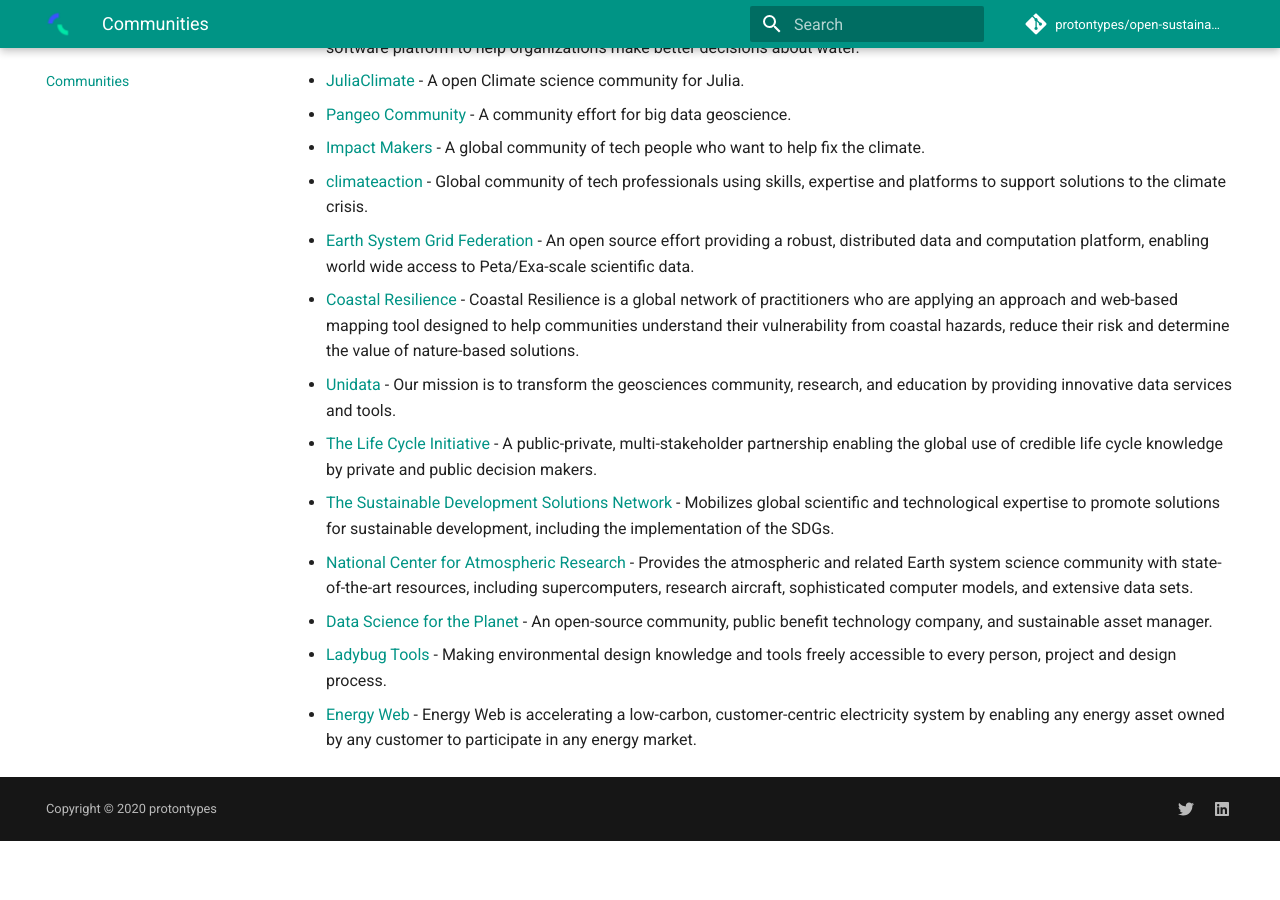
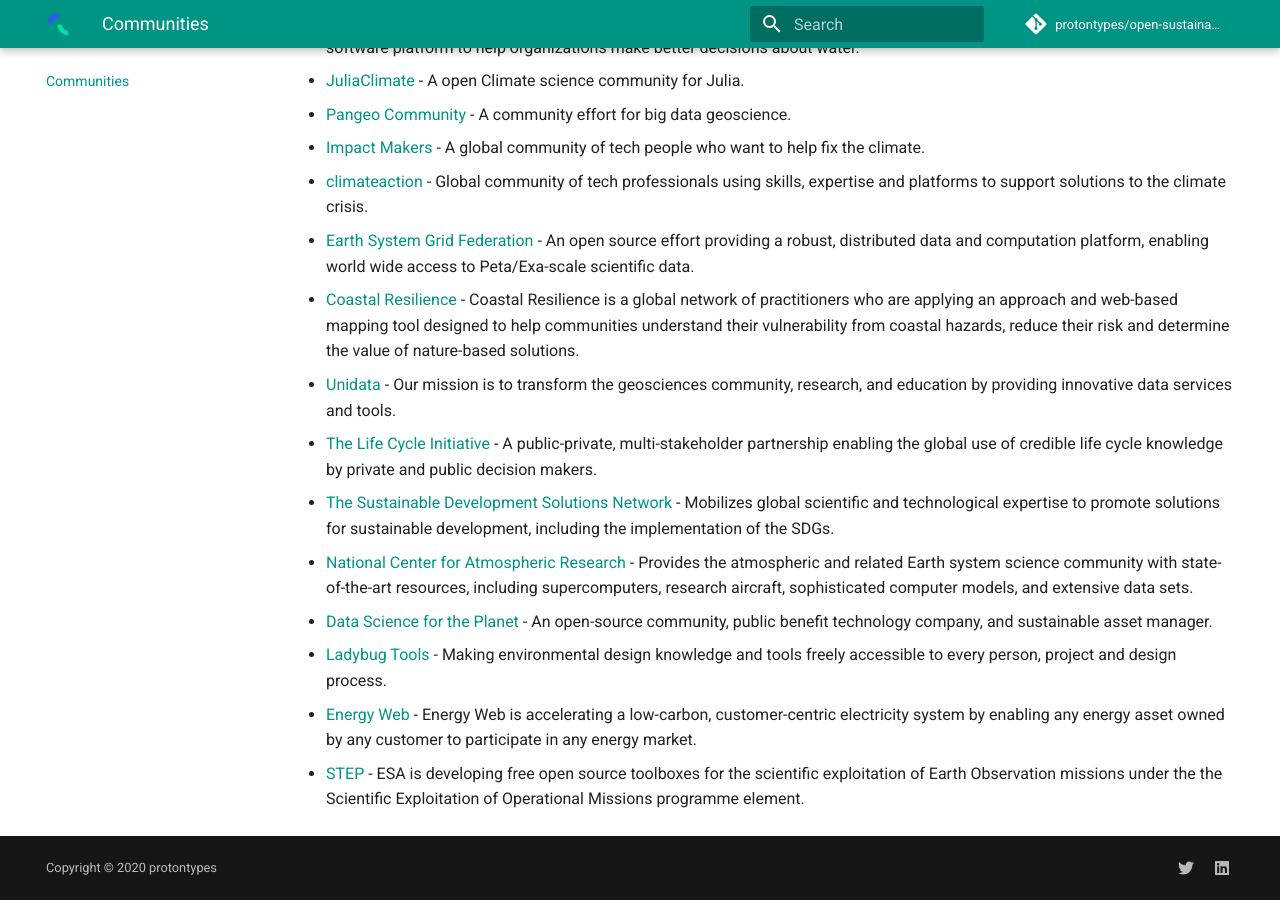
Before and after one commit to protontypes/open-sustainable-technology, an MkDocs documentation site: the page built from docs/COMMUNITIES.md, in a window 1280 px wide and 900 px high, scrolled down 1548 px. Built offline with MkDocs 1.6.1 and Material for MkDocs 9.7.7, drawn with Linux system fonts in a browser that asks for light colours; comment, search, counter and statistics services are not loaded; before the commit the page ends 2389 px from its top, so only the background shows below that.

Commit message:
Update COMMUNITIES.md

```diff
--- a/docs/COMMUNITIES.md
+++ b/docs/COMMUNITIES.md
@@ -40,3 +40,4 @@
 - [Data Science for the Planet](https://www.earthshot.eco/) - An open-source community, public benefit technology company, and sustainable asset manager.
 - [Ladybug Tools](https://github.com/ladybug-tools) - Making environmental design knowledge and tools freely accessible to every person, project and design process.
 - [Energy Web](https://github.com/energywebfoundation) - Energy Web is accelerating a low-carbon, customer-centric electricity system by enabling any energy asset owned by any customer to participate in any energy market.
+- [STEP](http://step.esa.int/main/) - ESA  is developing  free open source toolboxes for the scientific exploitation of Earth Observation missions under the the Scientific Exploitation of Operational Missions programme element.
```
